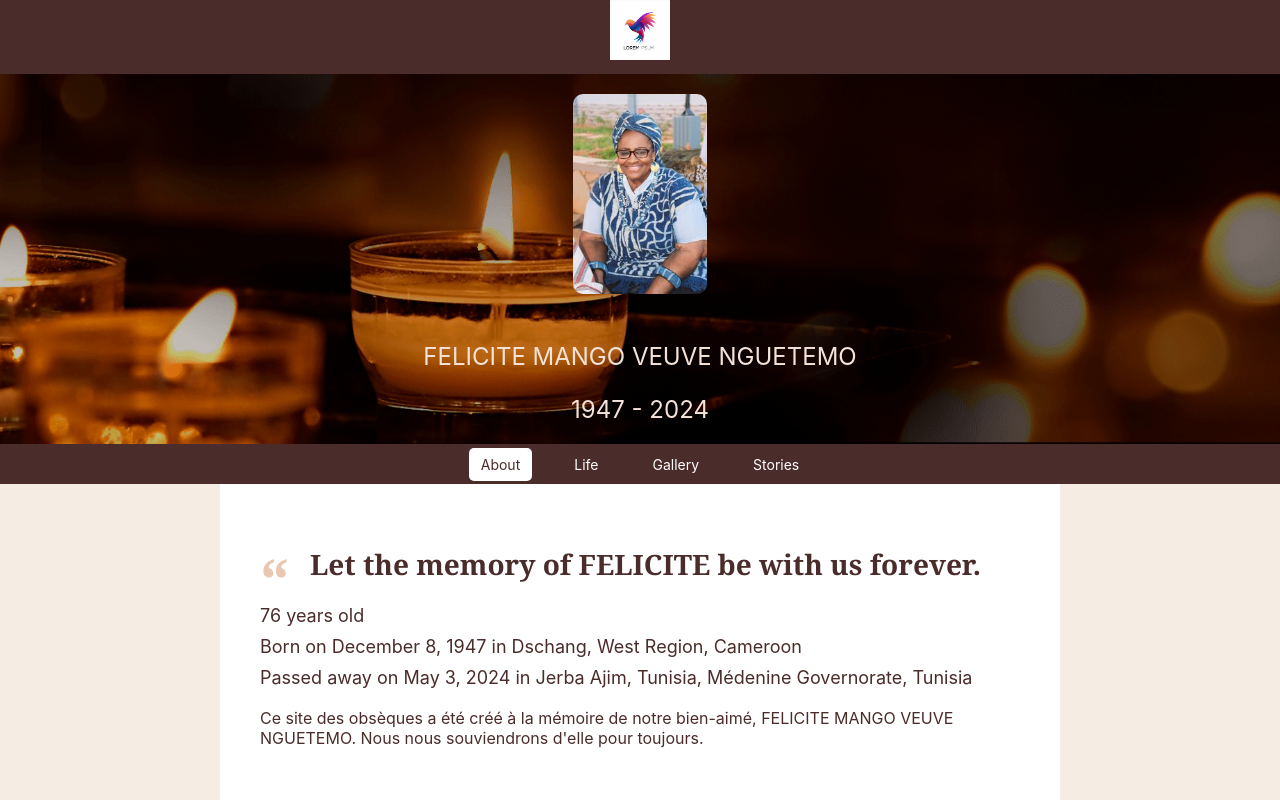
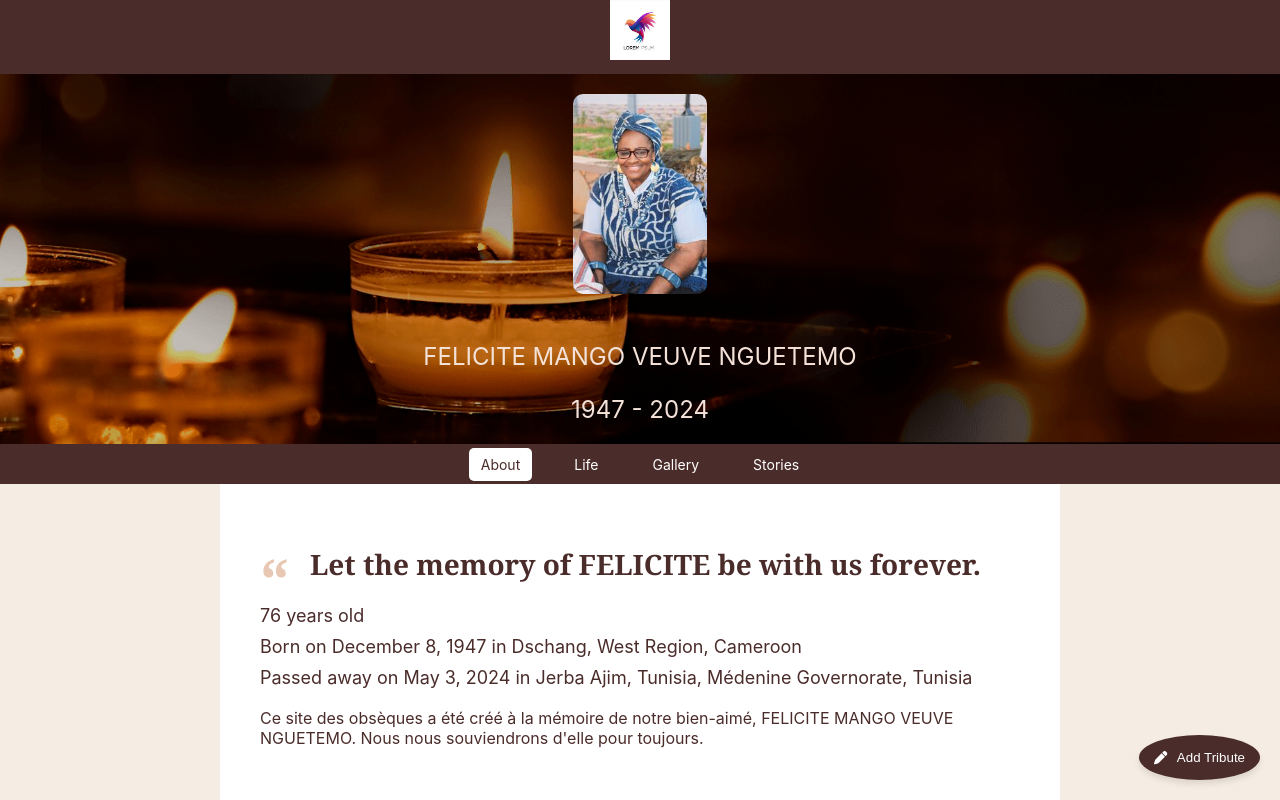
Before and after one commit to Paulhenri27/memorial, a React (Create React App) app: page / in a window 1280 px wide. Shown: the top 800 px of the page. Built offline with nearby package versions, Linux system fonts and the light colour scheme; no server answers; the database is empty.

Commit message:
first commit

```diff
--- a/src/components/About.js
+++ b/src/components/About.js
@@ -3,7 +3,7 @@ import { collection, addDoc, getDocs } from 'firebase/firestore';
 import { useNavigate } from 'react-router-dom';
 import { db } from '../firebase/firebase';
 import { FontAwesomeIcon } from '@fortawesome/react-fontawesome';
-import { faPen, faFireAlt, faLeaf, faFeatherAlt, faThumbtack } from '@fortawesome/free-solid-svg-icons';
+import { faPen, faFireAlt, faLeaf, faFeatherAlt, faThumbtack, faArrowLeft } from '@fortawesome/free-solid-svg-icons';
 import '../styles/About.css';
 
 const About = () => {
@@ -15,6 +15,7 @@ const About = () => {
   const [currentSlide, setCurrentSlide] = useState(0);
   const [stories, setStories] = useState([]);
   const [storyCount, setStoryCount] = useState(0);
+  const [showFullscreenForm, setShowFullscreenForm] = useState(false);
   const formRef = useRef(null);
   const navigate = useNavigate();
 
@@ -76,13 +77,18 @@ const About = () => {
       setName('');
       setTribute('');
       setSelectedIcon('');
+      setShowFullscreenForm(false); // Close the fullscreen form after submission
     } catch (error) {
       console.error('Error adding document: ', error);
     }
   };
 
   const handleAddTributeClick = () => {
-    formRef.current.scrollIntoView({ behavior: 'smooth' });
+    if (window.innerWidth <= 1300) {
+      setShowFullscreenForm(true);
+    } else {
+      formRef.current.scrollIntoView({ behavior: 'smooth' });
+    }
   };
 
   const formatDate = (isoString) => {
@@ -185,7 +191,12 @@ const About = () => {
             </ul>
           </div>
 
-          <div ref={formRef} className="tribute-form">
+          <div ref={formRef} className={`tribute-form ${showFullscreenForm ? 'fullscreen' : ''}`}>
+            {showFullscreenForm && (
+              <button className="return-btn" onClick={() => setShowFullscreenForm(false)}>
+                <FontAwesomeIcon icon={faArrowLeft} />
+              </button>
+            )}
             <h2>Leave a Tribute</h2>
             <div className="icon-selection">
               <div className={`icon-wrapper ${selectedIcon === 'candle' ? 'selected' : ''}`} onClick={() => setSelectedIcon('candle')}>
@@ -295,6 +306,13 @@ const About = () => {
           </div>
         </div>
       </div>
+
+      {window.innerWidth <= 1300 && (
+        <button className="floating-btn" onClick={handleAddTributeClick}>
+          <FontAwesomeIcon icon={faPen} />
+          <span className="btn-text">Add Tribute</span>
+        </button>
+      )}
     </div>
   );
 };
--- a/src/styles/About.css
+++ b/src/styles/About.css
@@ -323,6 +323,52 @@
   display: none;
 }
 
+
+.floating-btn {
+  position: fixed;
+  bottom: 20px;
+  right: 20px;
+  background-color: #4a2c2a;
+  color: #fff;
+  border: none;
+  padding: 15px;
+  border-radius: 50%;
+  box-shadow: 0px 4px 6px rgba(0, 0, 0, 0.1);
+  cursor: pointer;
+  display: flex;
+  align-items: center;
+  justify-content: center;
+  z-index: 1000;
+}
+
+.floating-btn .btn-text {
+  margin-left: 10px;
+}
+
+.tribute-form.fullscreen {
+  position: fixed;
+  top: 0;
+  left: 0;
+  width: 100%;
+  height: 100%;
+  background-color: #fff;
+  z-index: 9999;
+  display: flex;
+  flex-direction: column;
+  padding: 20px;
+  box-sizing: border-box;
+}
+
+.tribute-form.fullscreen .return-btn {
+  background: none;
+  border: none;
+  color: #4a2c2a;
+  font-size: 20px;
+  cursor: pointer;
+  align-self: flex-start;
+  margin-bottom: 20px;
+}
+
 @media (max-width: 1300px) {
   .about-sidebar {
     display: none;
```
